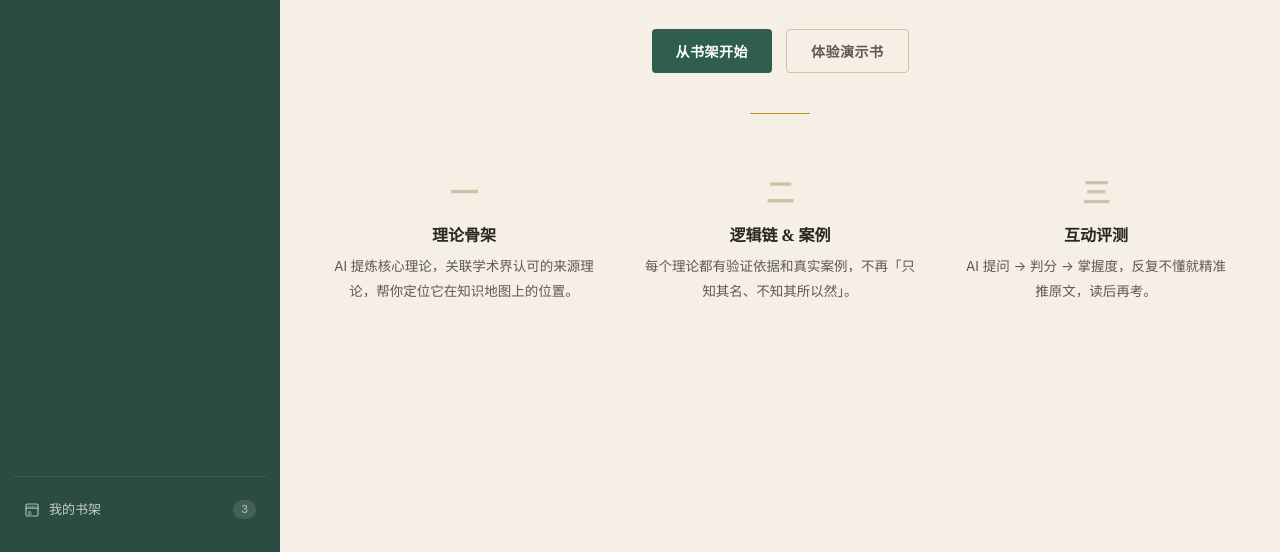
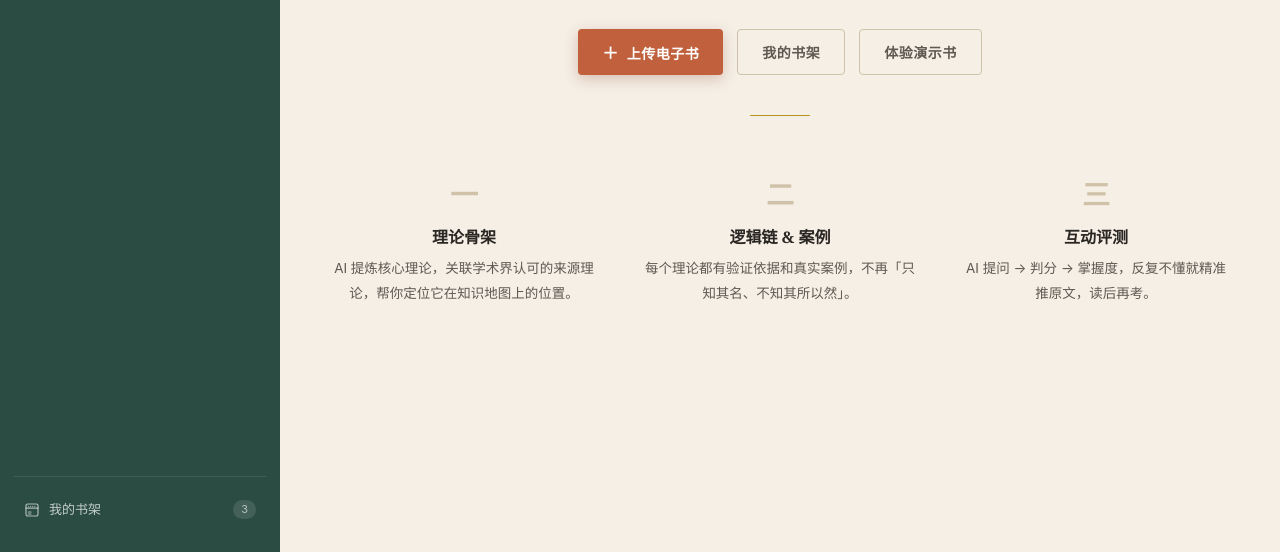
Before and after one commit to kaka-wen/chiya-reading, a website: page prototype/index.html in a window 1280 px wide. Shown: the part 248-800 px from the top of the page. Drawn offline with Linux system fonts and the light colour scheme.

Commit message:
feat: 上传电子书按钮从侧边栏移到首页 CTA 主按钮位置

```diff
--- a/prototype/index.html
+++ b/prototype/index.html
@@ -92,6 +92,8 @@
   .wl-cta{display:flex;gap:14px;justify-content:center;margin-top:32px;flex-wrap:wrap}
   .wl-btn{background:var(--pine);color:#fff;border:none;font-family:inherit;font-size:14px;font-weight:600;padding:11px 24px;border-radius:4px;cursor:pointer;transition:.15s;letter-spacing:.5px}
   .wl-btn:hover{background:var(--pine-2);transform:translateY(-1px)}
+  .wl-btn.primary{background:var(--clay);box-shadow:0 4px 14px rgba(143,63,38,.28)}
+  .wl-btn.primary:hover{background:var(--clay-2);box-shadow:0 6px 20px rgba(143,63,38,.35)}
   .wl-btn.ghost{background:transparent;border:1px solid var(--line-2);color:var(--ink-2)}
   .wl-btn.ghost:hover{border-color:var(--clay);color:var(--clay-2);background:var(--clay-bg);transform:none}
   .wl-feat{display:grid;grid-template-columns:repeat(3,1fr);gap:28px;margin-top:8px}
@@ -602,7 +604,8 @@
         <h1 class="wl-title">把「读书」变成「真掌握」</h1>
         <p class="wl-lead">AI 帮你提炼核心理论，再通过交互式提问检验你是否真的吃透了这本书。<br>不是「读过」，是「掌握」。</p>
         <div class="wl-cta">
-          <button class="wl-btn" onclick="showShelf()">从书架开始</button>
+          <button class="wl-btn primary" onclick="openUpload()"><span class="plus" style="font-size:16px;font-weight:800;margin-right:4px">＋</span> 上传电子书</button>
+          <button class="wl-btn ghost" onclick="showShelf()">我的书架</button>
           <button class="wl-btn ghost" onclick="openBook('思考，快与慢')">体验演示书</button>
         </div>
       </div>
```
